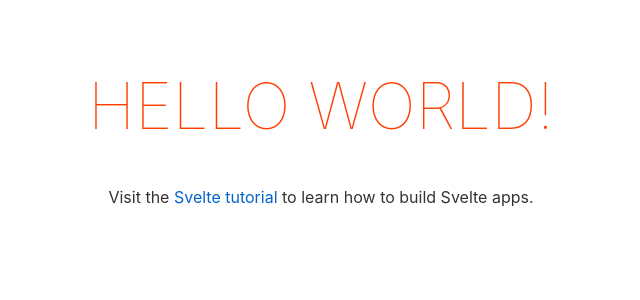
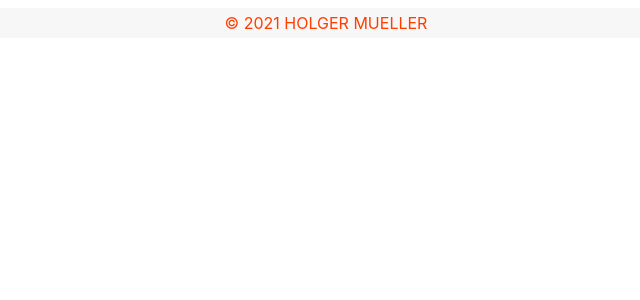
Before and after one commit to Holgermueller/svelte-aws-project, a Svelte app: page / in a window 1280 px wide. Shown: the top 300 px of the page, without its empty margins (319-959 px from the left). Built offline with nearby package versions, Linux system fonts and the light colour scheme.

Commit message:
added footer

```diff
--- a/src/App.svelte
+++ b/src/App.svelte
@@ -1,30 +1,5 @@
 <script>
-	export let name;
+  import Footer from "./layout/Footer.svelte";
 </script>
 
-<main>
-	<h1>Hello {name}!</h1>
-	<p>Visit the <a href="https://svelte.dev/tutorial">Svelte tutorial</a> to learn how to build Svelte apps.</p>
-</main>
-
-<style>
-	main {
-		text-align: center;
-		padding: 1em;
-		max-width: 240px;
-		margin: 0 auto;
-	}
-
-	h1 {
-		color: #ff3e00;
-		text-transform: uppercase;
-		font-size: 4em;
-		font-weight: 100;
-	}
-
-	@media (min-width: 640px) {
-		main {
-			max-width: none;
-		}
-	}
-</style>
+<Footer />
--- /dev/null
+++ b/src/layout/Footer.svelte
@@ -0,0 +1,19 @@
+<footer>
+  <div class="copyright">&copy; 2021 Holger Mueller</div>
+</footer>
+
+<style>
+  footer {
+    background: #f7f7f7;
+    padding: 5px;
+    bottom: 0;
+    position: relative;
+    width: 100%;
+  }
+  div {
+    margin: 0;
+    text-align: center;
+    color: #ff3e00;
+    text-transform: uppercase;
+  }
+</style>
--- a/src/main.js
+++ b/src/main.js
@@ -1,10 +1,8 @@
-import App from './App.svelte';
+import App from "./App.svelte";
 
 const app = new App({
-	target: document.body,
-	props: {
-		name: 'world'
-	}
+  target: document.body,
+  props: {},
 });
 
 export default app;
```
Also changed, not shown: src/layout/Header.svelte (added).
